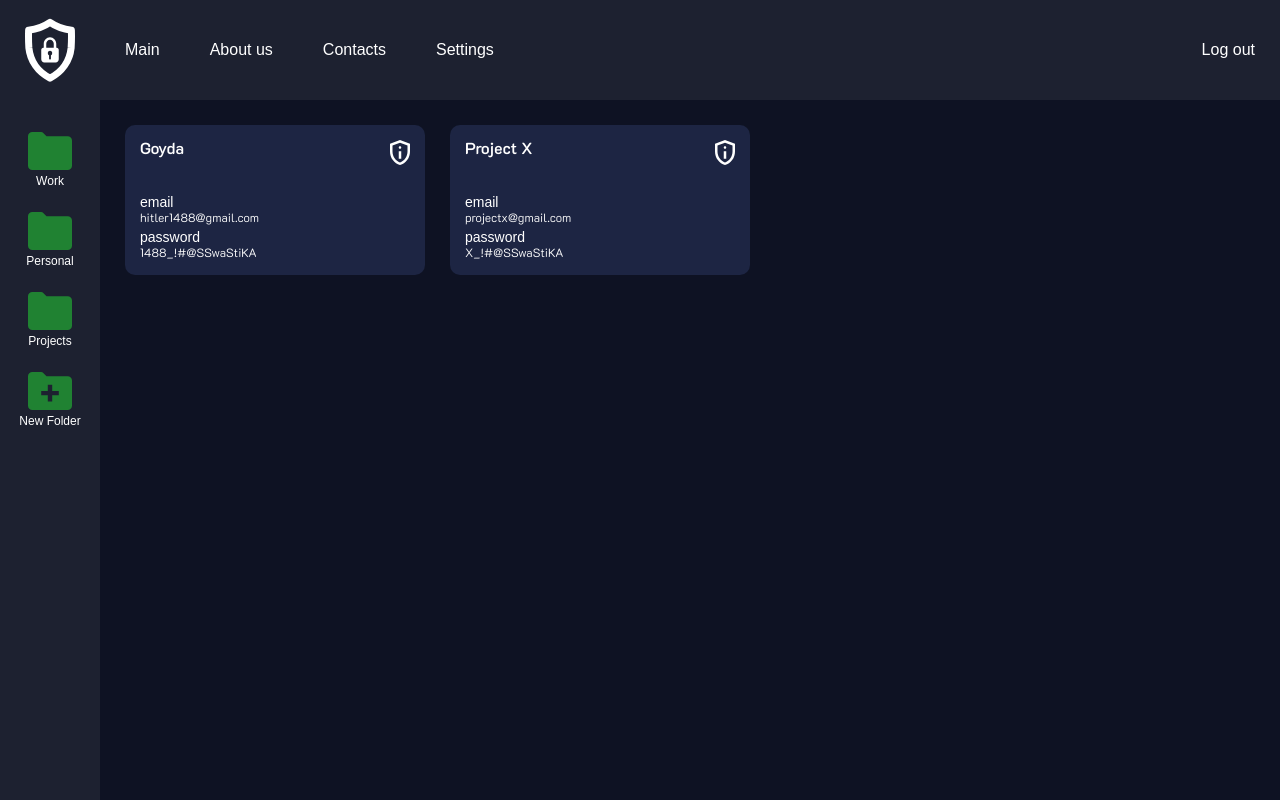
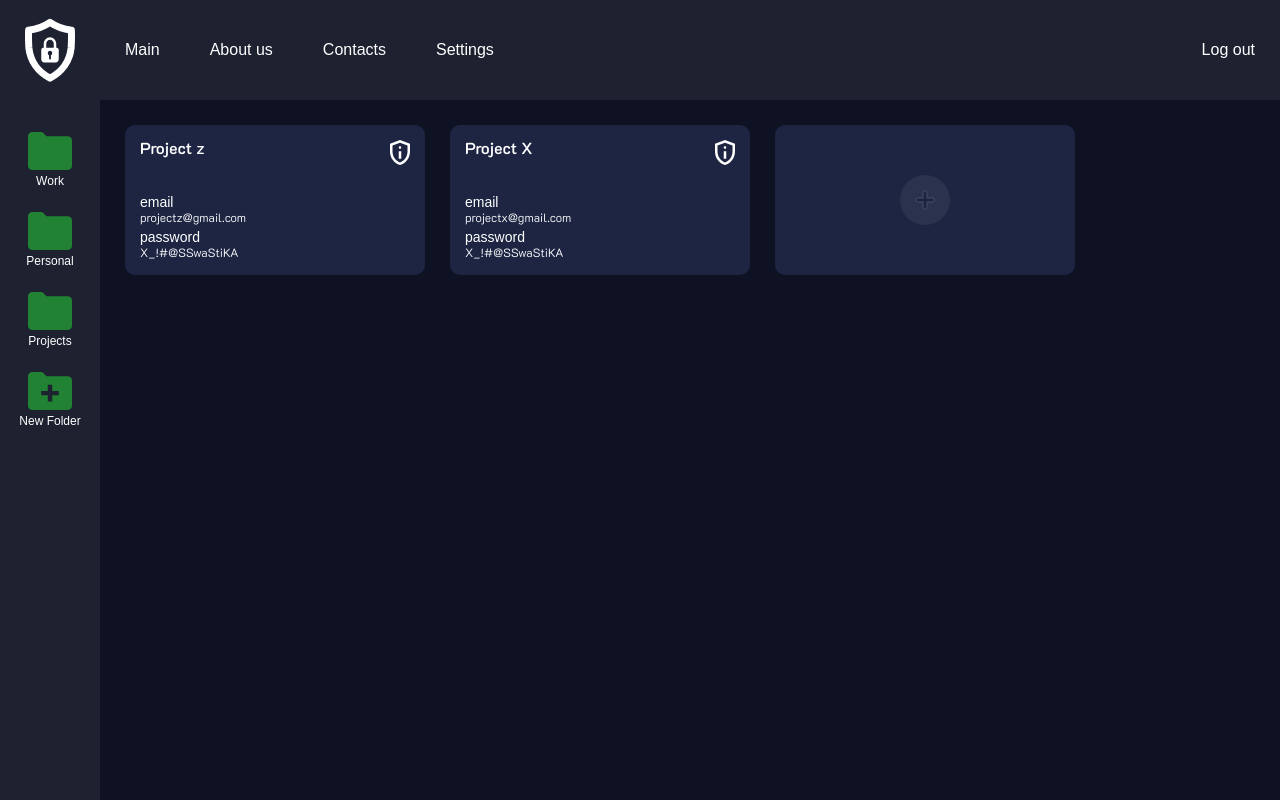
Before and after one commit to w-wander-r/SecureKeeper, a React (Create React App) app in the folder frontend/: page /Home in a window 1280 px wide. Built offline with nearby package versions, Linux system fonts and the light colour scheme; a web font is replaced by a local one.

Commit message:
add state management for active folder selection; update folder list component and styles; introduce PlusIcon for new note functionality

```diff
--- a/frontend/src/Pages/HomePage/HomePage.jsx
+++ b/frontend/src/Pages/HomePage/HomePage.jsx
@@ -1,4 +1,5 @@
 import React from 'react';
+import { useState } from 'react';
 
 import './_homePage.scss';
 import { LogoIcon } from '../../components/icons/Icons';
@@ -9,10 +10,10 @@ const folders = ["Work", "Personal", "Projects"];
 
 const note1 = {
   id: 1,
-  title: "Goyda",
-  email: "hitler1488@gmail.com",
-  username: "Hitler",
-  password: "1488_!#@SSwaStiKA"
+  title: "Project z",
+  email: "projectz@gmail.com",
+  username: "ProjectZ",
+  password: "X_!#@SSwaStiKA"
 }
 
 const note2 = {
@@ -26,6 +27,8 @@ const note2 = {
 const notes = [note1, note2];
 
 const HomePage = () => {
+  const [activeIndex, setActiveIndex] = useState(null);
+
   return (
     <div className="home-page">
       <header className="header">
@@ -43,7 +46,12 @@ const HomePage = () => {
 
       <aside className="aside">
         <LogoIcon/>
-        <FolderList folders={folders} activeIndex={0} onSelect={() => {}} />
+        <FolderList
+          folders={folders}
+          activeIndex={activeIndex}
+          onSelect={(index) => setActiveIndex(index)}
+        />
+
       </aside>
 
       <main className="main">
--- a/frontend/src/Pages/HomePage/_homePage.scss
+++ b/frontend/src/Pages/HomePage/_homePage.scss
@@ -48,6 +48,7 @@
     width: 70px;
 
     &-item {
+      position: relative;
       display: flex;
       flex-direction: column;
       align-items: center;
@@ -59,6 +60,25 @@
       span {
         margin-top: 5px;
       }
+
+      cursor: pointer;
+      transition: transform 0.2s;
+
+      &:hover {
+        transform: scale(1.05);
+      }
+
+      &.active::before {
+        content: '';
+        position: absolute;
+        width: 7px;
+        height: 40px;
+        top: 50%;
+        left: -1rem;
+        transform: translateY(-50%);
+        background-color: rgba(32, 130, 50, 1);
+        border-radius: 0px 5px 5px 0px;
+      }
     }
   }
 }
--- a/frontend/src/components/HomePage/Notes/Notes.jsx
+++ b/frontend/src/components/HomePage/Notes/Notes.jsx
@@ -1,7 +1,7 @@
 import React from 'react';
 
 import './_notes.scss';
-import { TipIcon } from '../../icons/Icons';
+import { TipIcon, PlusIcon } from '../../icons/Icons';
 
 const Notes = ({ notes }) => {
   return (
@@ -30,6 +30,10 @@ const Notes = ({ notes }) => {
           </div>
         </li>
       ))}
+
+      <li className='notes__list-item notes__list-item--new'>
+        <PlusIcon/>
+      </li>
     </ul>
   );
 }
--- a/frontend/src/components/HomePage/Notes/_notes.scss
+++ b/frontend/src/components/HomePage/Notes/_notes.scss
@@ -13,6 +13,12 @@
     background-color: rgba(29, 37, 67, 1);
     padding: 15px;
 
+    &--new {
+      display: flex;
+      align-items: center;
+      place-content: center;
+    }
+
     &__title {
       display: flex;
       flex-direction: row;
@@ -23,6 +29,11 @@
       font-size: 16px;
 
       margin-bottom: 30px;
+    }
+
+    cursor: pointer;
+    &:hover {
+      background: rgba(38, 49, 86, 0.8);
     }
   }
 }
--- a/frontend/src/components/icons/Icons.jsx
+++ b/frontend/src/components/icons/Icons.jsx
@@ -71,3 +71,16 @@ export const TipIcon = () => {
     </svg>
   );
 };
+
+export const PlusIcon = () => {
+  return (
+    <svg width="50" height="50" viewBox="0 0 50 50" fill="none" xmlns="http://www.w3.org/2000/svg">
+      <circle cx="25" cy="25" r="25" fill="#CCCCCC" fill-opacity="0.08"/>
+      <rect x="22.5" y="15" width="5" height="20" rx="2.5" fill="#1D2543"/>
+      <rect x="23" y="15.5" width="4" height="19" rx="2" stroke="#CCCCCC" stroke-opacity="0.25"/>
+      <rect x="35" y="22.5" width="5" height="20" rx="2.5" transform="rotate(90 35 22.5)" fill="#1D2543"/>
+      <rect x="34.5" y="23" width="4" height="19" rx="2" transform="rotate(90 34.5 23)" stroke="#CCCCCC" stroke-opacity="0.25"/>
+      <rect x="23.5" y="22" width="3" height="6" fill="#1D2543"/>
+    </svg>
+  );
+}
```
Also changed, not shown: frontend/src/assets/icons/plus.svg (added), frontend/src/components/HomePage/Folders/_folderList.scss (added).
